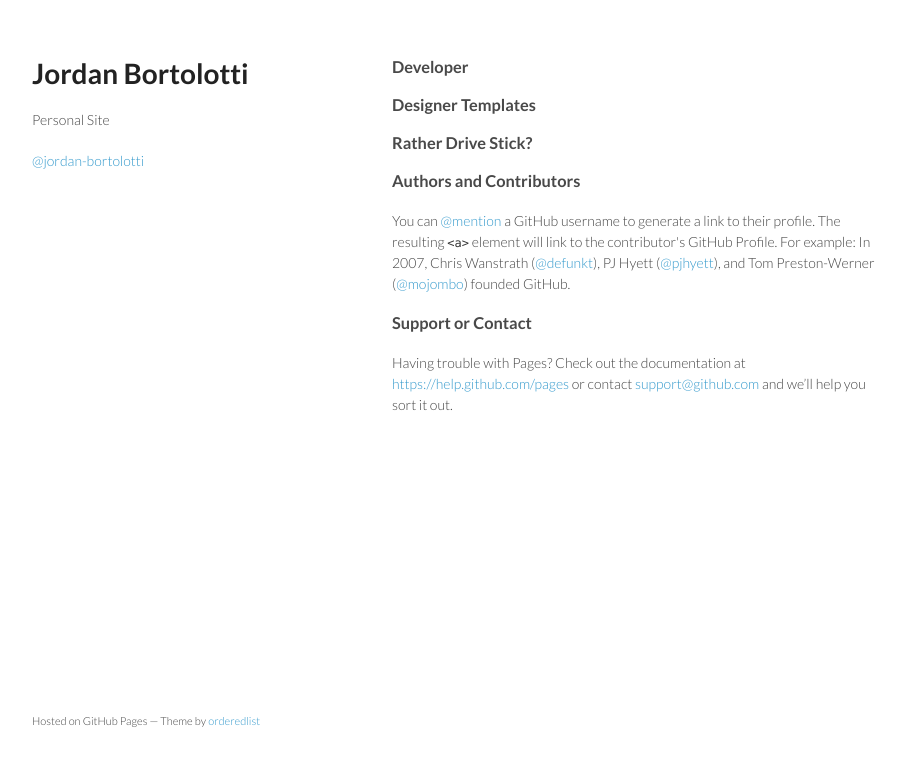
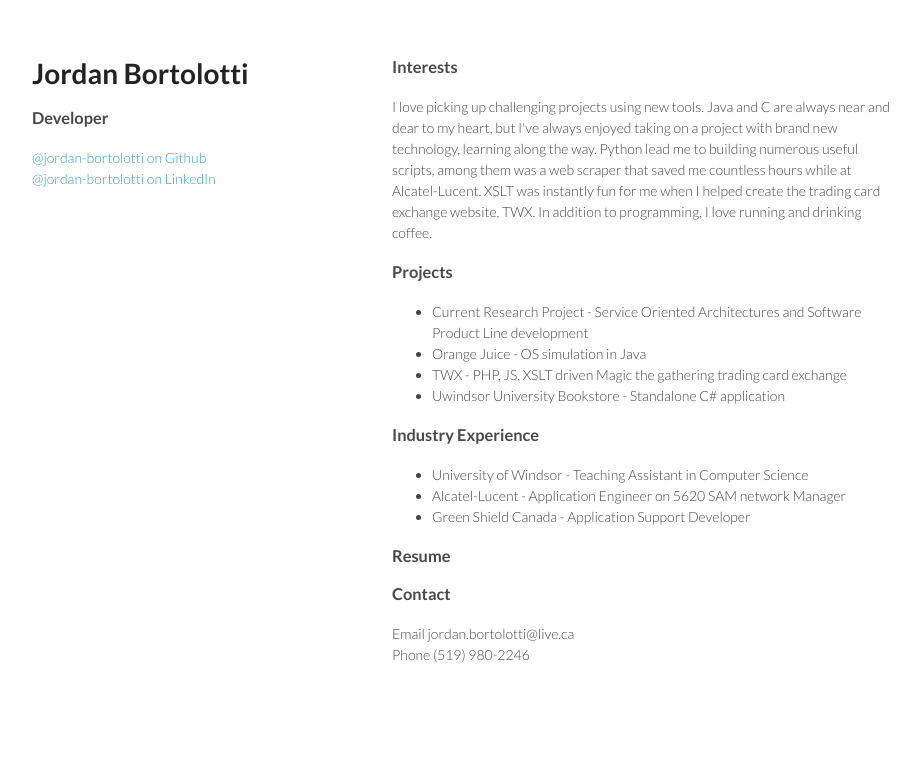
Before and after one commit to Jordan-Bortolotti/jordan-bortolotti.github.io, a plain HTML site: page index.html in a window 1280 px wide. Shown: the whole page, without its empty margins (178-1098 px from the left). Drawn offline with Linux system fonts and the light colour scheme.

Commit message:
filling out index.html

```diff
--- a/index.html
+++ b/index.html
@@ -3,7 +3,7 @@
   <head>
     <meta charset="utf-8">
     <meta http-equiv="X-UA-Compatible" content="chrome=1">
-    <title>Jordan-bortolotti.GitHub.io by Jordan-Bortolotti</title>
+    <title>Personal Site for Jordan Bortolotti</title>
 
     <link rel="stylesheet" href="stylesheets/styles.css">
     <link rel="stylesheet" href="stylesheets/pygment_trac.css">
@@ -16,49 +16,53 @@
     <div class="wrapper">
       <header>
         <h1>Jordan Bortolotti</h1>
-        <p>Personal Site</p>
+	<h3>Developer</h3>
+       	<a href="https://github.com/jordan-bortolotti" class="user-mention">@jordan-bortolotti on Github</a><br />
+	<a href="https://www.linkedin.com/pub/jordan-bortolotti/69/800/446" class="user-mention">@jordan-bortolotti on LinkedIn</a>
+	<!--<a href="https://twitter.com/jborts" class="user-mention">@jborts on Twitter</a>-->
+			<!--<a href=""></a>	-->
 
-
-        <p class="view"><a href="https://github.com/defunkt" class="user-mention">@jordan-bortolotti</a>
-		<!--	<a href="http://twitter.com/jborts">twitter</a>
-			<a href=""></a>	-->
-	</p>
 
 
       </header>
       <section>
-        <h3>
-<a id="job" class="anchor" aria-hidden="true"><span class="octicon octicon-link"></span></a>Developer</h3>
-
-<p></p>
 
 <!--<pre><code>$ cd your_repo_root/repo_name
 $ git fetch origin
 $ git checkout gh-pages
 </code></pre>-->
-
-<p></p>
+<h3>
+<a id="designer-templates" class="anchor" href="#designer-templates" aria-hidden="true"><span class="octicon octicon-link"></span></a>Interests</h3>
+<p>I love picking up challenging projects using new tools. Java and C are always near and dear to my heart, but I've always enjoyed taking on a project with brand new technology, learning along the way. Python lead me to building numerous useful scripts, among them was a web scraper that saved me countless hours while at Alcatel-Lucent. XSLT was instantly fun for me when I helped create the trading card exchange website, TWX. In addition to programming, I love running and drinking coffee.</p>
 
 <h3>
-<a id="designer-templates" class="anchor" href="#designer-templates" aria-hidden="true"><span class="octicon octicon-link"></span></a>Designer Templates</h3>
+<a id="rather-drive-stick" class="anchor" href="#rather-drive-stick" aria-hidden="true"><span class="octicon octicon-link"></span></a>Projects</h3>
+<ul>
+	<li>Current Research Project - Service Oriented Architectures and Software Product Line development</li>
+	<li>Orange Juice - OS simulation in Java</li>
+	<li>TWX - PHP, JS, XSLT driven Magic the gathering trading card exchange</li>
+	<li>Uwindsor University Bookstore - Standalone C# application</li>
+</ul>
 
 
 <h3>
-<a id="rather-drive-stick" class="anchor" href="#rather-drive-stick" aria-hidden="true"><span class="octicon octicon-link"></span></a>Rather Drive Stick?</h3>
-
+<a id="experience" class="anchor" href="experience" aria-hidden="true"><span class="octicon octicon-link"></span></a>Industry Experience</h3>
+<ul>
+	<li>University of Windsor - Teaching Assistant in Computer Science</li>
+	<li>Alcatel-Lucent - Application Engineer on 5620 SAM network Manager</li>
+	<li>Green Shield Canada - Application Support Developer</li>
+</ul>
 
 <h3>
-<a id="authors-and-contributors" class="anchor" href="#authors-and-contributors" aria-hidden="true"><span class="octicon octicon-link"></span></a>Authors and Contributors</h3>
-
-<p>You can <a href="https://github.com/blog/821" class="user-mention">@mention</a> a GitHub username to generate a link to their profile. The resulting <code>&lt;a&gt;</code> element will link to the contributor's GitHub Profile. For example: In 2007, Chris Wanstrath (<a href="https://github.com/defunkt" class="user-mention">@defunkt</a>), PJ Hyett (<a href="https://github.com/pjhyett" class="user-mention">@pjhyett</a>), and Tom Preston-Werner (<a href="https://github.com/mojombo" class="user-mention">@mojombo</a>) founded GitHub.</p>
+<a id="resume" class="anchor" href="#resume" aria-hidden="true"><span class="octicon octicon-link"></span></a>Resume</h3>
 
 <h3>
-<a id="support-or-contact" class="anchor" href="#support-or-contact" aria-hidden="true"><span class="octicon octicon-link"></span></a>Support or Contact</h3>
+<a id="contact" class="anchor" href="#contact" aria-hidden="true"><span class="octicon octicon-link"></span></a>Contact</h3>
+	<p>Email	jordan.bortolotti@live.ca<br /> Phone	(519) 980-2246</p>
 
-<p>Having trouble with Pages? Check out the documentation at <a href="https://help.github.com/pages">https://help.github.com/pages</a> or contact <a href="mailto:support@github.com">support@github.com</a> and we’ll help you sort it out.</p>
       </section>
       <footer>
-        <p><small>Hosted on GitHub Pages &mdash; Theme by <a href="https://github.com/orderedlist">orderedlist</a></small></p>
+	<p>
       </footer>
     </div>
     <script src="javascripts/scale.fix.js"></script>
```
